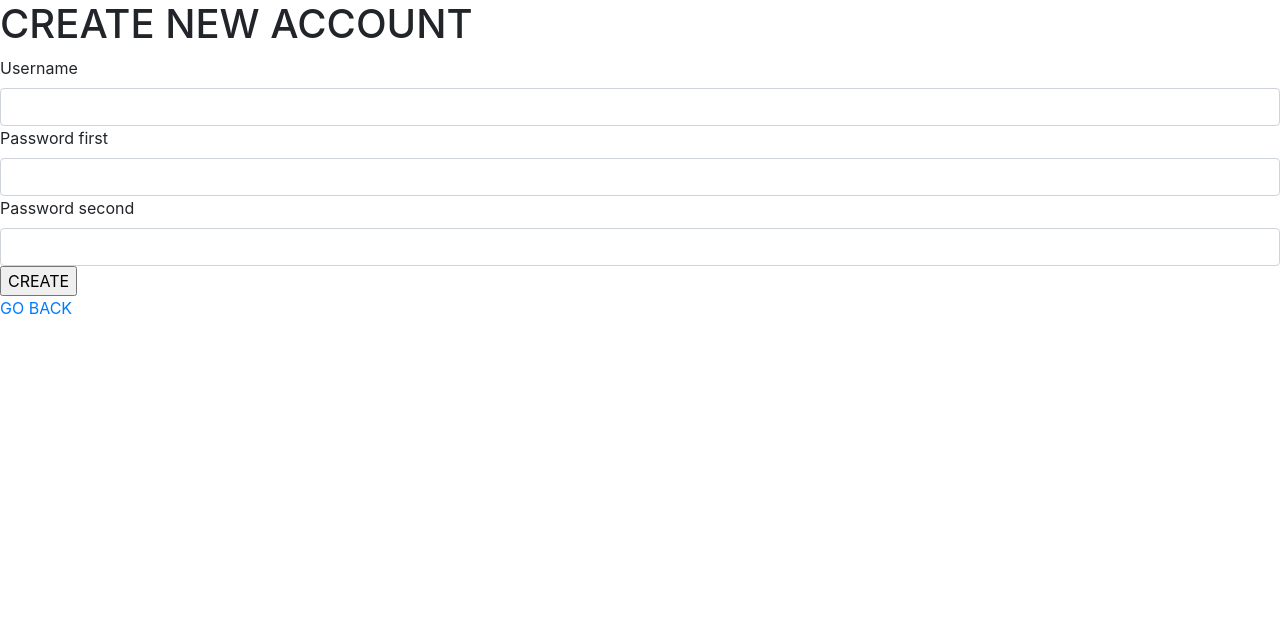
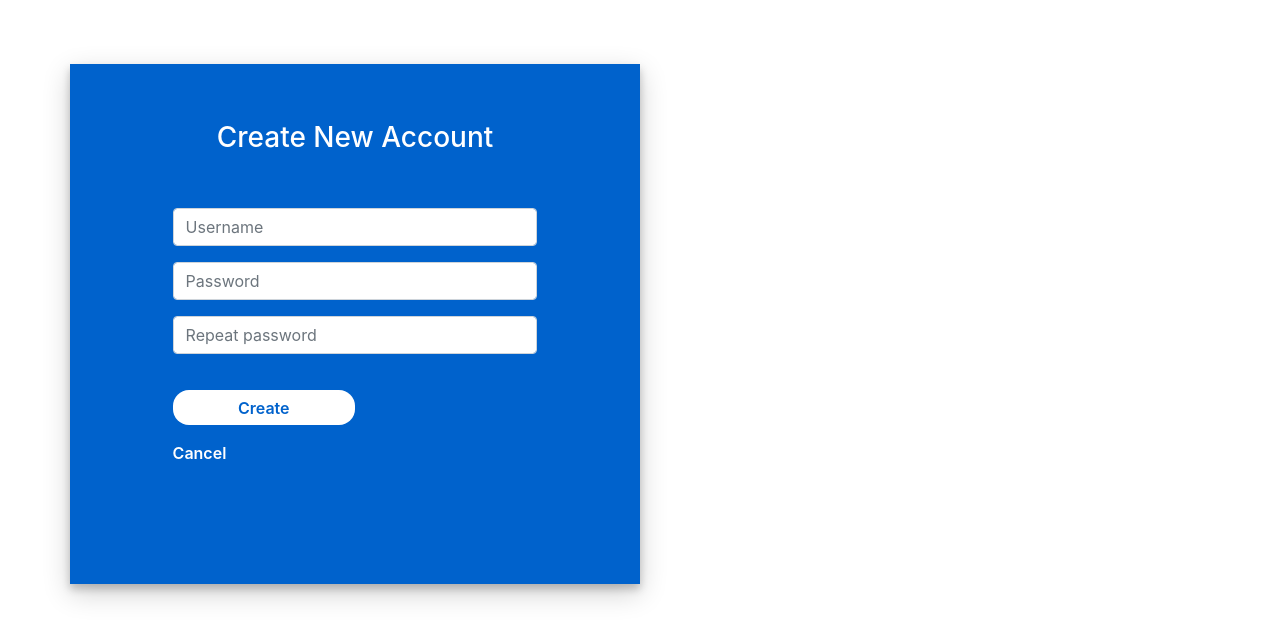
Before and after one commit to Bus1k/taskmanager, a Symfony app: template test1/templates/User/register.html.twig in a window 1280 px wide. Shown: the top 640 px of the page. Run offline with Twig, Linux system fonts and the light colour scheme; the template is opened without the code that fills it, so the values that code supplies are empty; form fields are guessed from the names that the template uses; some libraries are stand-ins or nearby versions.

Commit message:
add styles for login, register, edit user forms

```diff
--- a/test1/public/css/login_style.css
+++ b/test1/public/css/login_style.css
@@ -16,6 +16,7 @@
 }
 .btnSubmit
 {
+    margin-top: 20px;
     width: 50%;
     border-radius: 1rem;
     padding: 1.5%;
--- a/test1/templates/Task/index.html.twig
+++ b/test1/templates/Task/index.html.twig
@@ -1,6 +1,8 @@
 {% extends 'base.html.twig' %}
 
-{% block title %}ToDoList{% endblock %}
+{% block title %}
+    <title>Task Manager</title>
+{% endblock %}
 
 {% block head %}
     <meta name="viewport" content="width=device-width, initial-scale=1" />
--- a/test1/templates/User/register.html.twig
+++ b/test1/templates/User/register.html.twig
@@ -1,20 +1,42 @@
 {% extends 'base.html.twig' %}
 
-{% block title %}Hello RegisterController!{% endblock %}
+{% block title %}
+    <title>Register</title>
+{% endblock %}
+
+{% block head %}
+    <link rel="stylesheet" href="./css/login_style.css">
+{% endblock %}
 
 {% block content %}
-    <h1>CREATE NEW ACCOUNT</h1>
+    <div class="container login-container">
+        <div class="row">
+            <div class="col-md-6 login-form-2 form">
+                <h3>Create New Account</h3>
 
-    {{ form_start(form, {'attr': {'class': 'form-horizontal'}}) }}
-    {{ form_label(form.username) }}
-    {{ form_widget(form.username, {'attr': {'class': 'form-control'}}) }}
-    {{ form_label(form.password.first) }}
-    {{ form_widget(form.password.first, {'attr': {'class': 'form-control'}}) }}
-    {{ form_label(form.password.second) }}
-    {{ form_widget(form.password.second, {'attr': {'class': 'form-control'}}) }}
+                {{ form_start(form, {'attr': {'class': 'form-group form'}}) }}
 
-    <input type="submit" value="CREATE">
-    {{ form_end(form) }}
+                <div class="form-group">
+                {{ form_widget(form.username, {'attr': {'class': 'form-control', 'placeholder': 'Username'}}) }}
+                </div>
 
-    <a href="{{ path('login') }}">GO BACK</a>
+                <div class="form-group">
+                {{ form_widget(form.password.first, {'attr': {'class': 'form-control', 'placeholder': 'Password'}}) }}
+                </div>
+
+                <div class="form-group">
+                {{ form_widget(form.password.second, {'attr': {'class': 'form-control', 'placeholder': 'Repeat password'}}) }}
+                </div>
+
+                <div class="form-group">
+                    <input type="submit" class="btnSubmit" value="Create" />
+                </div>
+                <div class="form-group">
+                    <a href="{{ path('login') }}" class="ForgetPwd" value="Login">Cancel</a>
+                </div>
+                {{ form_end(form) }}
+            </div>
+        </div>
+    </div>
+
 {% endblock %}
--- a/test1/templates/base.html.twig
+++ b/test1/templates/base.html.twig
@@ -1,7 +1,7 @@
 <!doctype html>
 <html lang="en">
 <head>
-    {% block head %}{% endblock %}
+    {% block title %}{% endblock %}
     <!-- Required meta tags -->
     <meta charset="utf-8">
     <meta name="viewport" content="width=device-width, initial-scale=1, shrink-to-fit=no">
@@ -9,8 +9,10 @@
     <!-- Bootstrap CSS -->
     <link rel="stylesheet" href="https://stackpath.bootstrapcdn.com/bootstrap/4.4.1/css/bootstrap.min.css" integrity="sha384-Vkoo8x4CGsO3+Hhxv8T/Q5PaXtkKtu6ug5TOeNV6gBiFeWPGFN9MuhOf23Q9Ifjh" crossorigin="anonymous">
 
-    <title>Hello, world!</title>
+    <!-- HEAD BLOCK INJECTION -->
+    {% block head %}{% endblock %}
 </head>
+
 <body>
 {% block content %}{% endblock %}
 
@@ -24,4 +26,5 @@
 <script src="https://cdn.jsdelivr.net/npm/popper.js@1.16.0/dist/umd/popper.min.js" integrity="sha384-Q6E9RHvbIyZFJoft+2mJbHaEWldlvI9IOYy5n3zV9zzTtmI3UksdQRVvoxMfooAo" crossorigin="anonymous"></script>
 <script src="https://stackpath.bootstrapcdn.com/bootstrap/4.4.1/js/bootstrap.min.js" integrity="sha384-wfSDF2E50Y2D1uUdj0O3uMBJnjuUD4Ih7YwaYd1iqfktj0Uod8GCExl3Og8ifwB6" crossorigin="anonymous"></script>
 </body>
+
 </html>
```
Also changed, not shown: test1/templates/User/edit.html.twig (+31 -8 lines), test1/templates/User/login.html.twig (+1 -6 lines).
